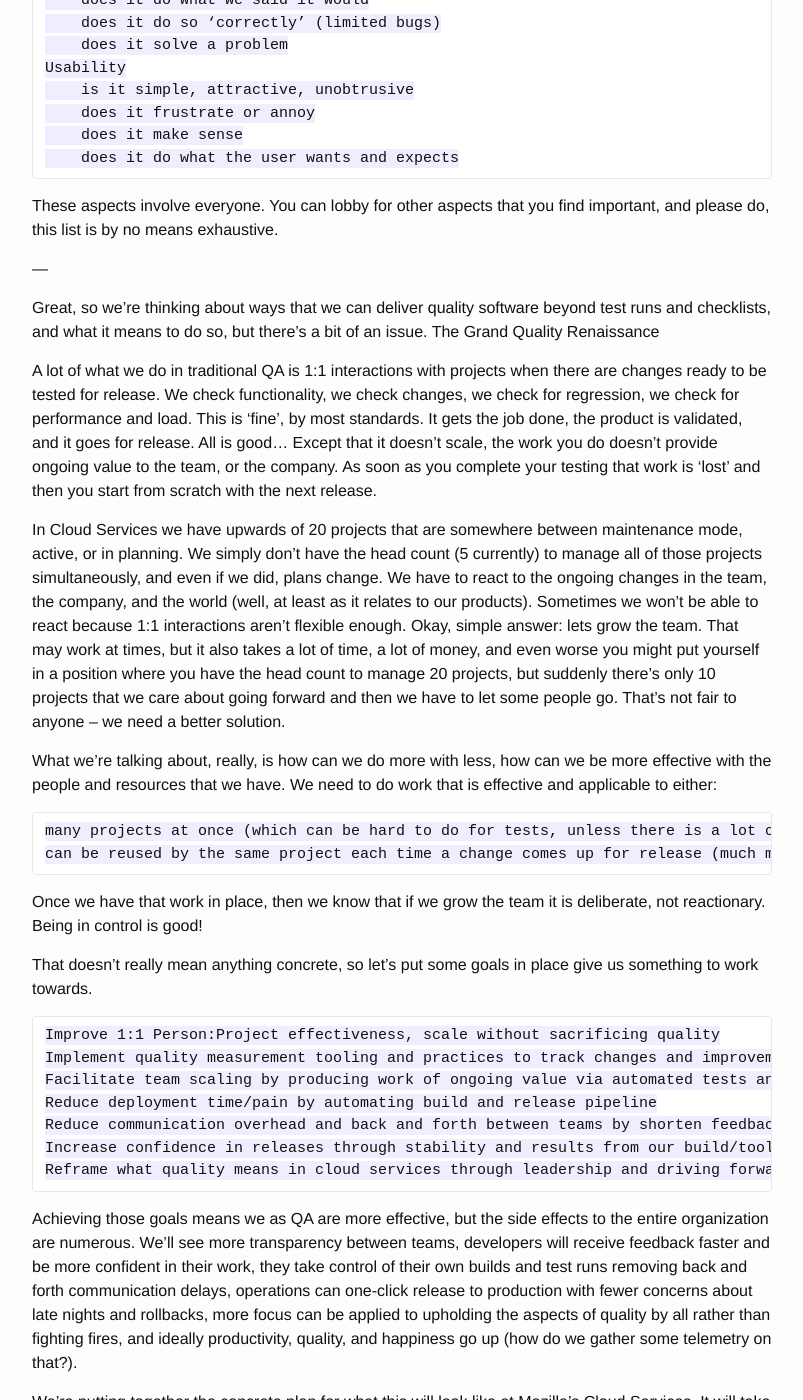
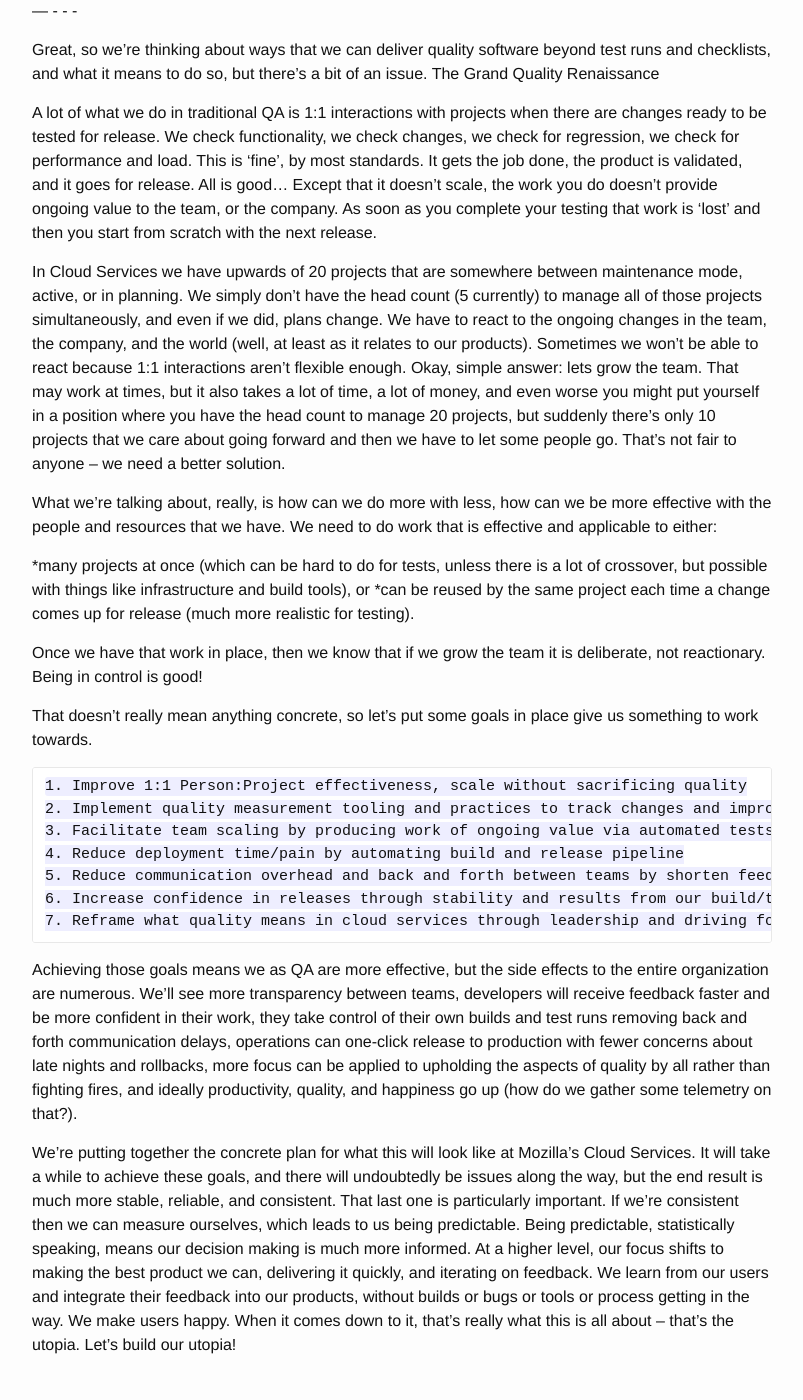
Before and after one commit to stuartphilp/stuartphilp.github.io, a Jekyll site: the page built from _posts/2016-01-28-first.markdown, in a window 1280 px wide and 1400 px high, scrolled down 1287 px. Shown: the whole window, without its empty margins (238-1041 px from the left). Built offline with Jekyll 4.4.1, drawn with Linux system fonts in a browser that asks for light colours; some of the changed text lies outside the part shown.

Commit message:
fix markup for lists

```diff
--- a/_posts/2016-01-28-first.markdown
+++ b/_posts/2016-01-28-first.markdown
@@ -23,26 +23,26 @@
 
 When talking about quality it helps to have a clear idea what we mean when we say software should be of high quality.
 
-    Performance
-        load times
-        animation/ui smoothness
-        responsiveness to interactions
-    Stability
-        consistency, is it the same experience every time I use the product
-        limited downtime
-    Functionality
-        does it do what we said it would
-        does it do so ‘correctly’ (limited bugs)
-        does it solve a problem
-    Usability
-        is it simple, attractive, unobtrusive
-        does it frustrate or annoy
-        does it make sense
-        does it do what the user wants and expects
+*Performance
+    *load times
+    *animation/ui smoothness
+    *responsiveness to interactions
+*Stability
+    *consistency, is it the same experience every time I use the product
+    *limited downtime
+*Functionality
+    *does it do what we said it would
+    *does it do so ‘correctly’ (limited bugs)
+    *does it solve a problem
+*Usability
+    *is it simple, attractive, unobtrusive
+    *does it frustrate or annoy
+    *does it make sense
+    *does it do what the user wants and expects
 
 These aspects involve everyone. You can lobby for other aspects that you find important, and please do, this list is by no means exhaustive.
 
-—
+— - - -
 
 Great, so we’re thinking about ways that we can deliver quality software beyond test runs and checklists, and what it means to do so, but there’s a bit of an issue.
 The Grand Quality Renaissance
@@ -53,20 +53,20 @@
 
 What we’re talking about, really, is how can we do more with less, how can we be more effective with the people and resources that we have. We need to do work that is effective and applicable to either:
 
-    many projects at once (which can be hard to do for tests, unless there is a lot of crossover, but possible with things like infrastructure and build tools), or
-    can be reused by the same project each time a change comes up for release (much more realistic for testing).
+*many projects at once (which can be hard to do for tests, unless there is a lot of crossover, but possible with things like infrastructure and build tools), or
+*can be reused by the same project each time a change comes up for release (much more realistic for testing).
 
 Once we have that work in place, then we know that if we grow the team it is deliberate, not reactionary. Being in control is good!
 
 That doesn’t really mean anything concrete, so let’s put some goals in place give us something to work towards.
 
-    Improve 1:1 Person:Project effectiveness, scale without sacrificing quality
-    Implement quality measurement tooling and practices to track changes and improvements
-    Facilitate team scaling by producing work of ongoing value via automated tests and test infrastructure
-    Reduce deployment time/pain by automating build and release pipeline
-    Reduce communication overhead and back and forth between teams by shorten feedback loops
-    Increase confidence in releases through stability and results from our build/tools/test/infrastructure work
-    Reframe what quality means in cloud services through leadership and driving forward change
+    1. Improve 1:1 Person:Project effectiveness, scale without sacrificing quality
+    2. Implement quality measurement tooling and practices to track changes and improvements
+    3. Facilitate team scaling by producing work of ongoing value via automated tests and test infrastructure
+    4. Reduce deployment time/pain by automating build and release pipeline
+    5. Reduce communication overhead and back and forth between teams by shorten feedback loops
+    6. Increase confidence in releases through stability and results from our build/tools/test/infrastructure work
+    7. Reframe what quality means in cloud services through leadership and driving forward change
 
 Achieving those goals means we as QA are more effective, but the side effects to the entire organization are numerous. We’ll see more transparency between teams, developers will receive feedback faster and be more confident in their work, they take control of their own builds and test runs removing back and forth communication delays, operations can one-click release to production with fewer concerns about late nights and rollbacks, more focus can be applied to upholding the aspects of quality by all rather than fighting fires, and ideally productivity, quality, and happiness go up (how do we gather some telemetry on that?).
 
```
